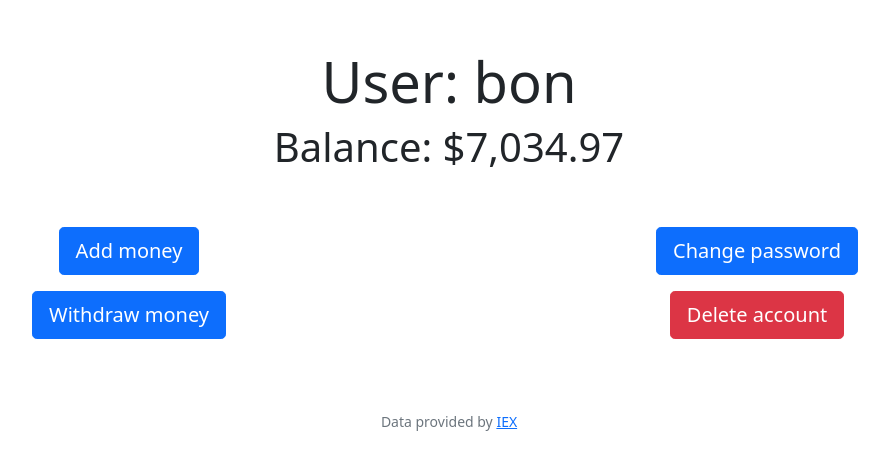
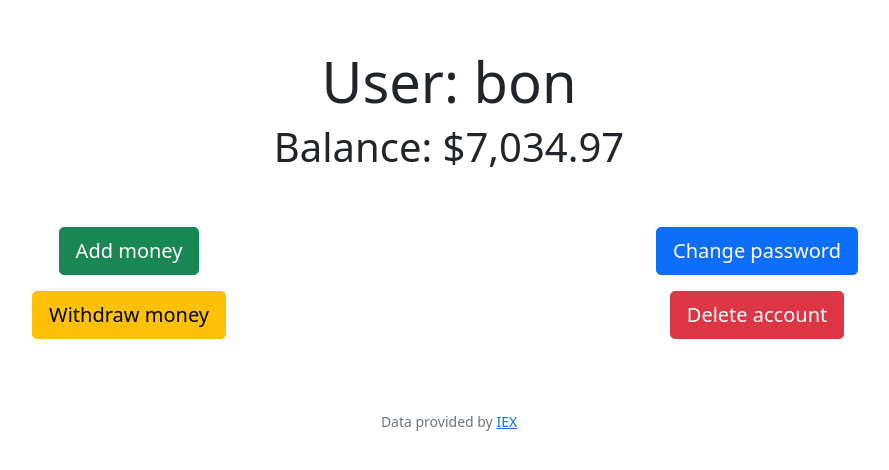
Before and after one commit to mson1509/cs50mson, a Flask app: page /profile in a window 1280 px wide. Shown: the part 76-546 px from the top of the page, without its empty margins (191-1080 px from the left). Run offline with Flask 3, Linux system fonts and the light colour scheme; a user stored in the database is signed in; data comes from the database, SQL or seed files in the repository; lists and menus that the app fills with data are empty; some libraries are stand-ins or nearby versions.

Commit message:
Sun, Oct 1, 2023, 3:23 PM +07:00

```diff
--- a/finance/templates/profile.html
+++ b/finance/templates/profile.html
@@ -14,7 +14,7 @@
             <tr>
                 <th>
                     <a href="/add">
-                        <button class="btn btn-primary btn-lg">Add money</button>
+                        <button class="btn btn-success btn-lg">Add money</button>
                     </a>
                 </th>
                 <th>
@@ -26,7 +26,7 @@
             <tr>
                 <th>
                     <a href="/withdraw">
-                        <button class="btn btn-primary btn-lg">Withdraw money</button>
+                        <button class="btn btn-warning btn-lg">Withdraw money</button>
                     </a>
                 </th>
                 <th>
```
